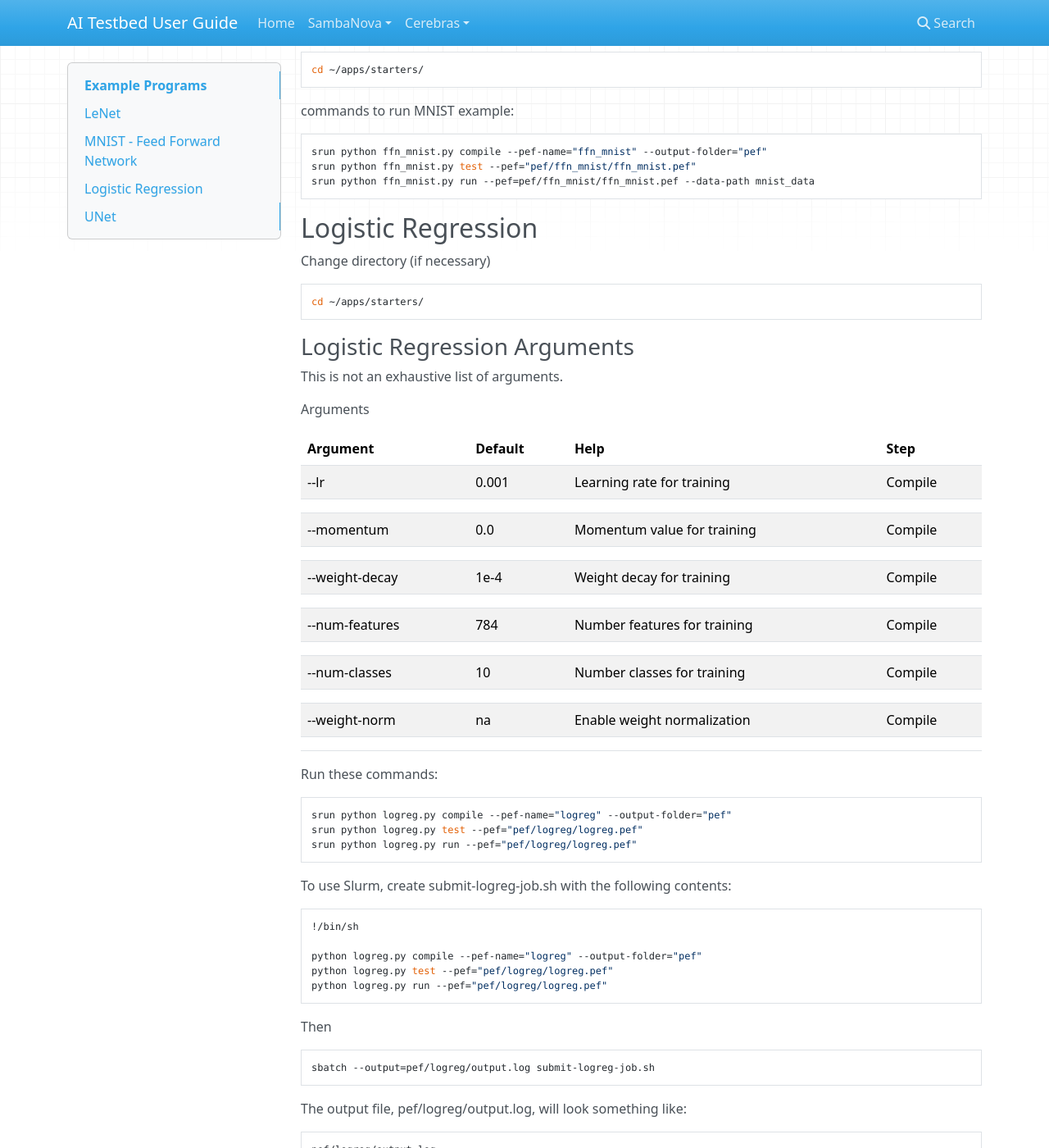
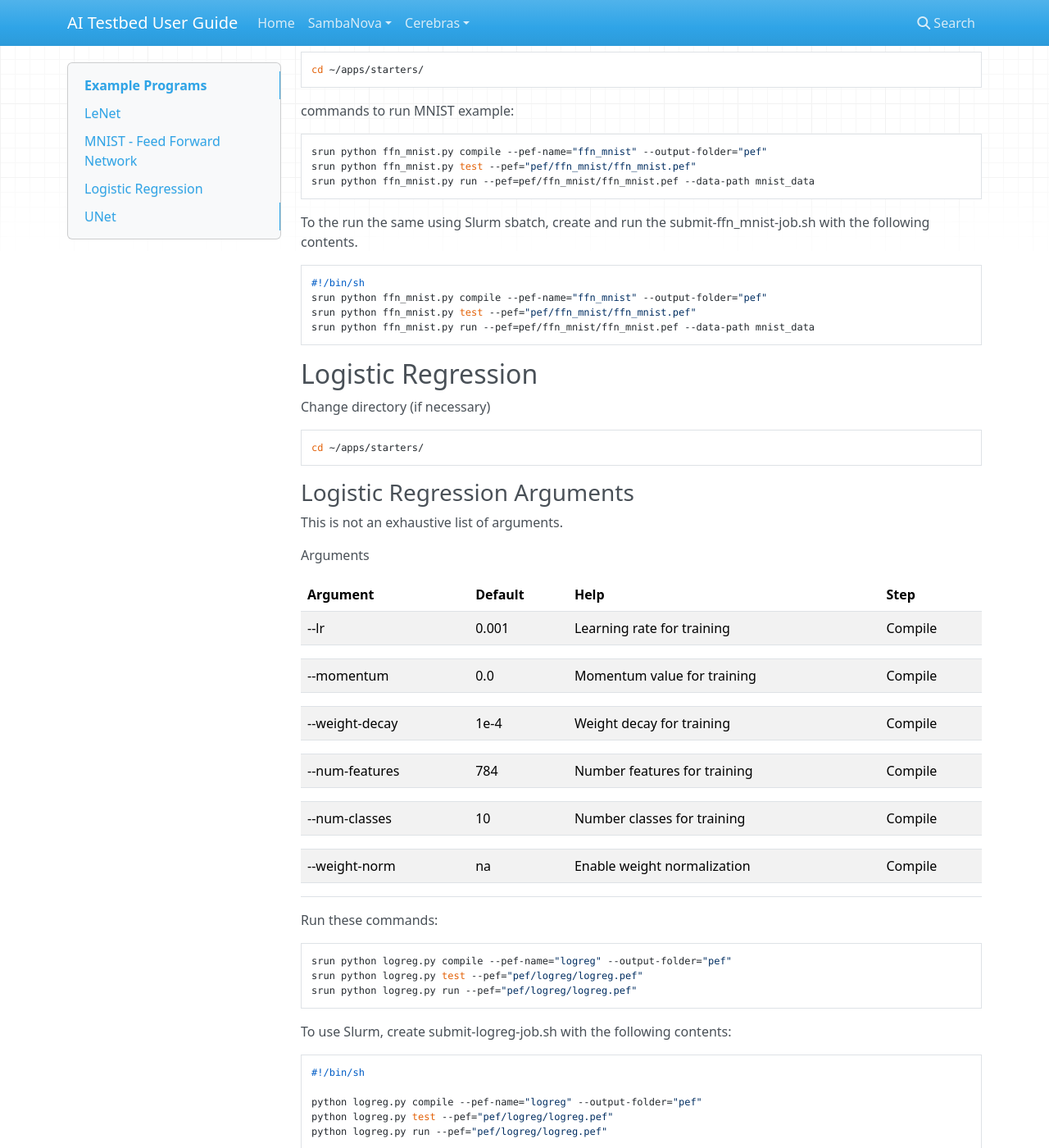
Before and after one commit to argonne-lcf/ai-testbed-userdocs, an MkDocs documentation site: the page built from docs/sambanova/Example-Programs.md, in a window 1280 px wide and 1400 px high, scrolled down 2962 px. Shown: the whole window at 82% size. Built offline with MkDocs 1.6.1, drawn with Linux system fonts in a browser that asks for light colours; nearby versions of some CDN libraries.

Commit message:
Update Example-Programs.md

````diff
--- a/docs/sambanova/Example-Programs.md
+++ b/docs/sambanova/Example-Programs.md
@@ -152,6 +152,14 @@ srun python ffn_mnist.py compile --pef-name="ffn_mnist" --output-folder="pef"
 srun python ffn_mnist.py test --pef="pef/ffn_mnist/ffn_mnist.pef"
 srun python ffn_mnist.py run --pef=pef/ffn_mnist/ffn_mnist.pef --data-path mnist_data
 ```
+To the run the same using Slurm sbatch, create and run the submit-ffn_mnist-job.sh with the following contents.
+
+```bash
+#!/bin/sh
+srun python ffn_mnist.py compile --pef-name="ffn_mnist" --output-folder="pef"
+srun python ffn_mnist.py test --pef="pef/ffn_mnist/ffn_mnist.pef"
+srun python ffn_mnist.py run --pef=pef/ffn_mnist/ffn_mnist.pef --data-path mnist_data
+```
 
 ## Logistic Regression
 
@@ -193,7 +201,7 @@ srun python logreg.py run --pef="pef/logreg/logreg.pef"
 To use Slurm, create submit-logreg-job.sh with the following contents:
 
 ```bash
-!/bin/sh
+#!/bin/sh
 
 python logreg.py compile --pef-name="logreg" --output-folder="pef"
 python logreg.py test --pef="pef/logreg/logreg.pef"
````
